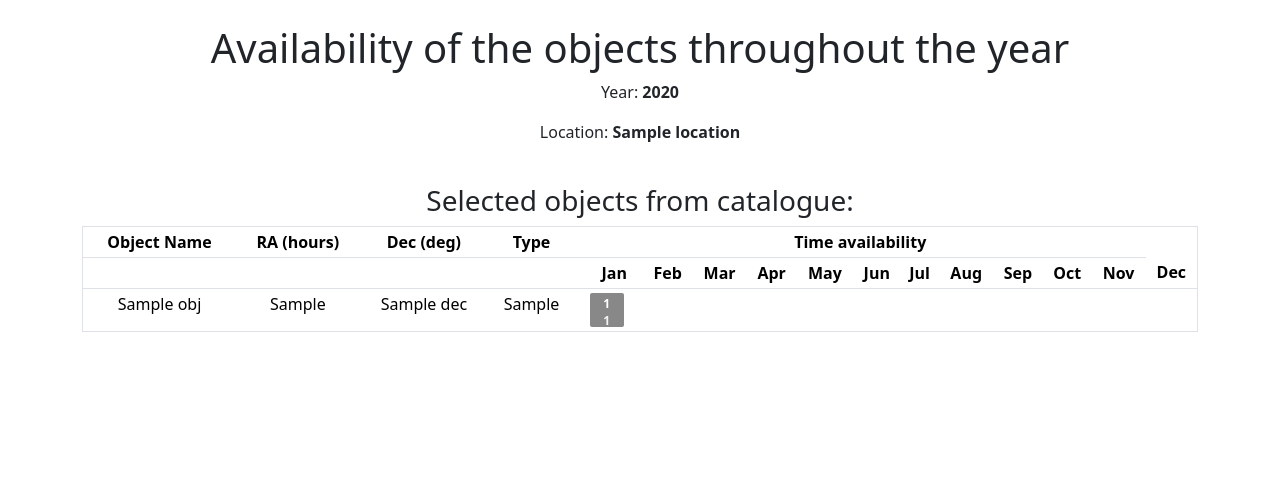
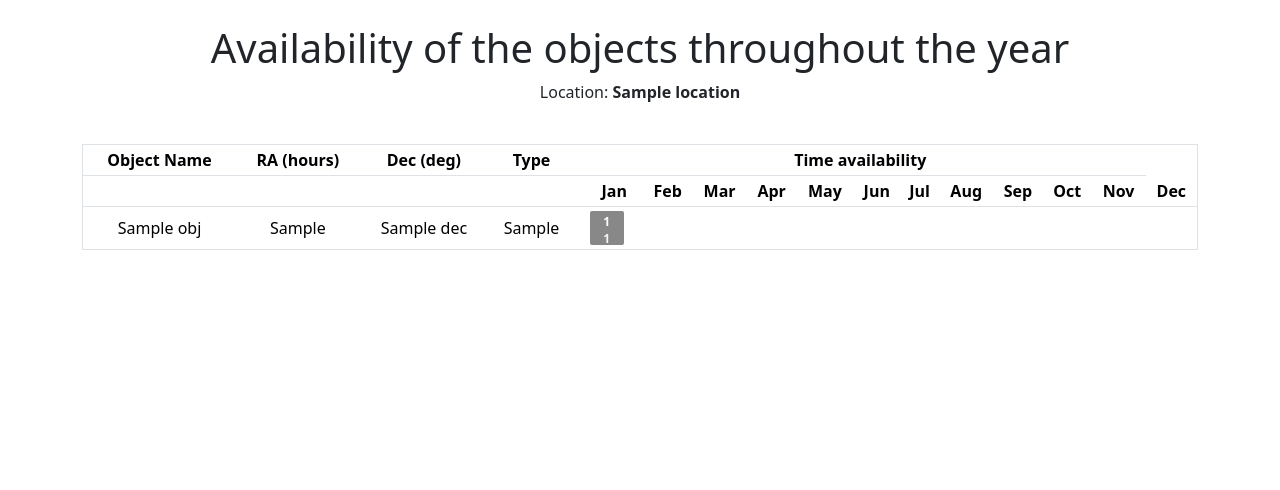
Before and after one commit to dubovsky14/AstroPhotoPlanner, a Django app: template AstroPhotoPlanner/templates/AstroPhotoPlanner/objects_availability_throughout_year.html in a window 1280 px wide. Shown: the part 56-546 px from the top of the page. Run offline with Django 5.2, Linux system fonts and the light colour scheme; the template is opened without the code that fills it: most values are stand-ins (such as "Sample title", 1, 10 or a date in 2020).

Commit message:
Cosmetic changes in objects_availability page

```diff
--- a/AstroPhotoPlanner/templates/AstroPhotoPlanner/objects_availability_throughout_year.html
+++ b/AstroPhotoPlanner/templates/AstroPhotoPlanner/objects_availability_throughout_year.html
@@ -13,13 +13,11 @@
     <center>
         <h1>Availability of the objects throughout the year</h1>
 
-        <p>Year: <b>{{observation_date.year}}</b></p>
         <p>Location: <b>{{location.name}}</b></p>
 
         <br>
-        <h3>Selected objects from catalogue:</h3>
         <table border="1" class='table table-sm' style="border-collapse: collapse; text-align: center;">
-            <tr>
+            <tr class="align-middle">
                 <th>Object Name</th>
                 <th>RA (hours)</th>
                 <th>Dec (deg)</th>
@@ -27,7 +25,7 @@
                 </th></th>
                 <th colspan="12">Time availability</th>
             </tr>
-            <tr>
+            <tr class="align-middle">
                 <th></th>
                 <th></th>
                 <th></th>
@@ -47,7 +45,7 @@
                 <th>Dec</th>
             </tr>
             {% for obj in deep_sky_objects_data %}
-                <tr>
+                <tr class="align-middle">
                     <td>{{ obj.name }}</td>
                     <td>{{ obj.ra }}</td>
                     <td>{{ obj.dec }}</td>
```
